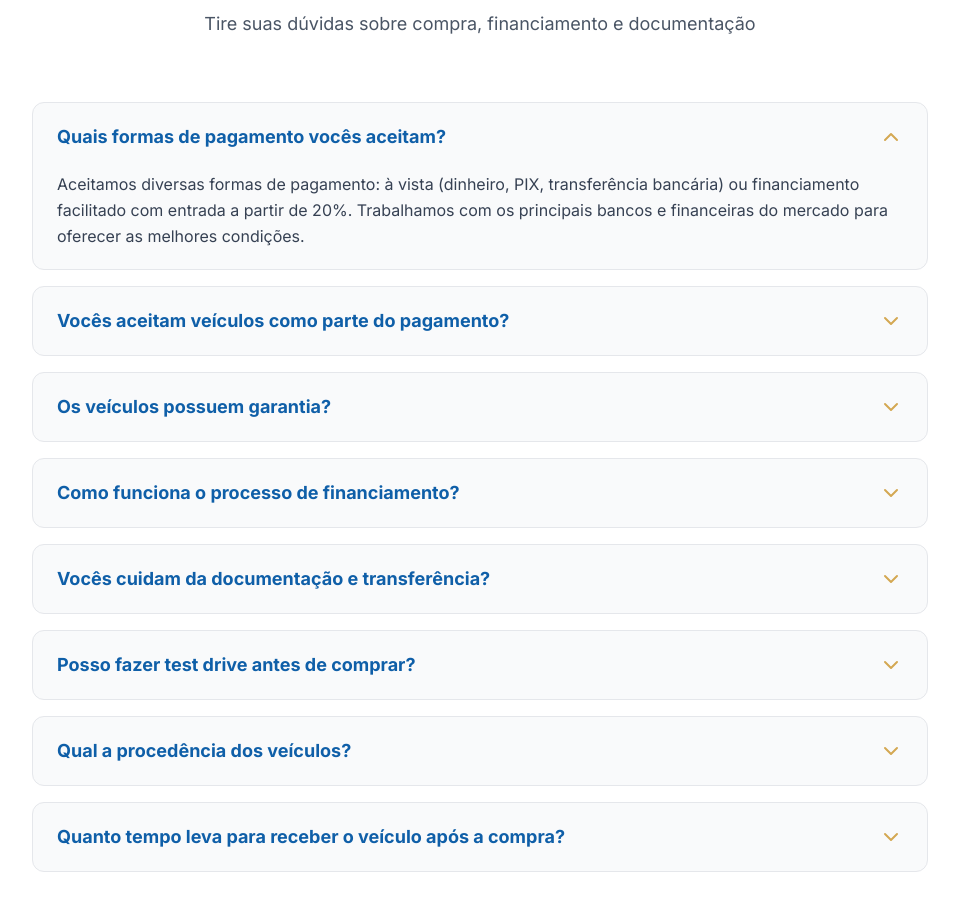
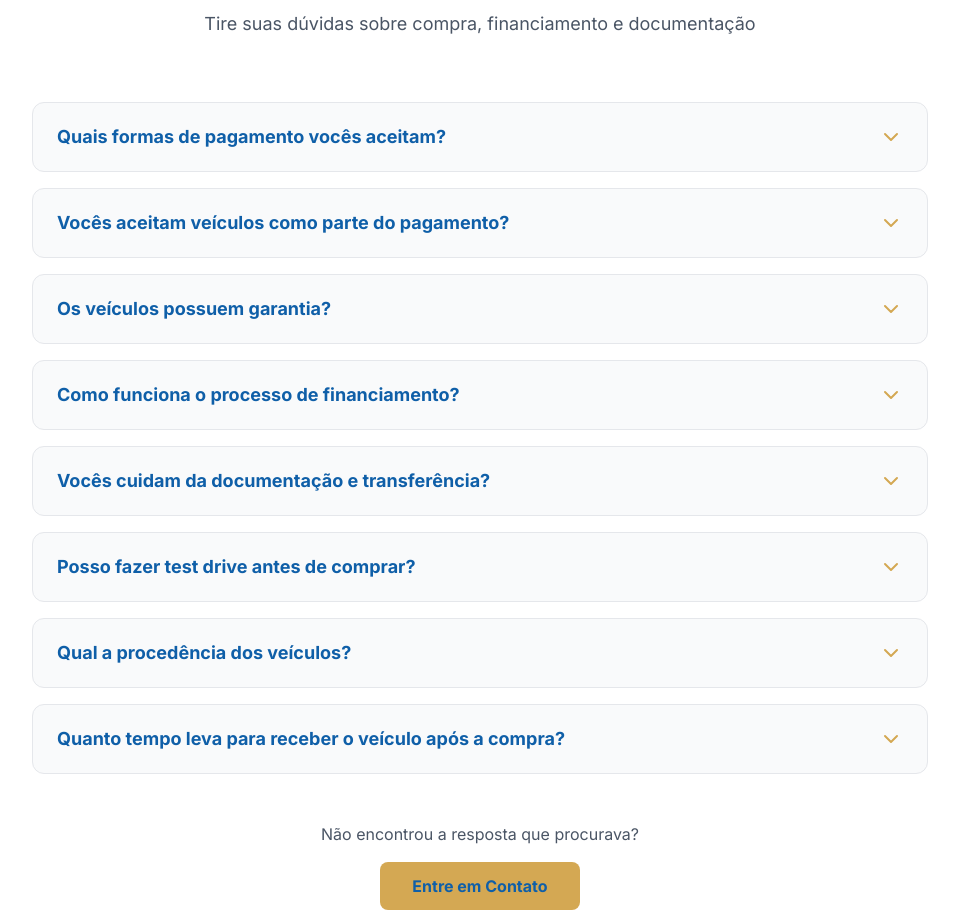
Before and after one commit to GustavoCortezBrito/SaabMultiMarcasSite, a Next.js app: page / in a window 1280 px wide. Shown: the part 3503-4425 px from the top of the page, without its empty margins (160-1119 px from the left). Built offline with nearby package versions, Linux system fonts and the light colour scheme.

Commit message:
Corrige FAQ para iniciar com todas as perguntas fechadas

```diff
--- a/components/FAQ.tsx
+++ b/components/FAQ.tsx
@@ -8,7 +8,7 @@
 export default function FAQ() {
   const ref = useRef(null);
   const isInView = useInView(ref, { once: true });
-  const [openIndex, setOpenIndex] = useState<number | null>(0);
+  const [openIndex, setOpenIndex] = useState<number | null>(null);
 
   const faqs = [
     {
```
